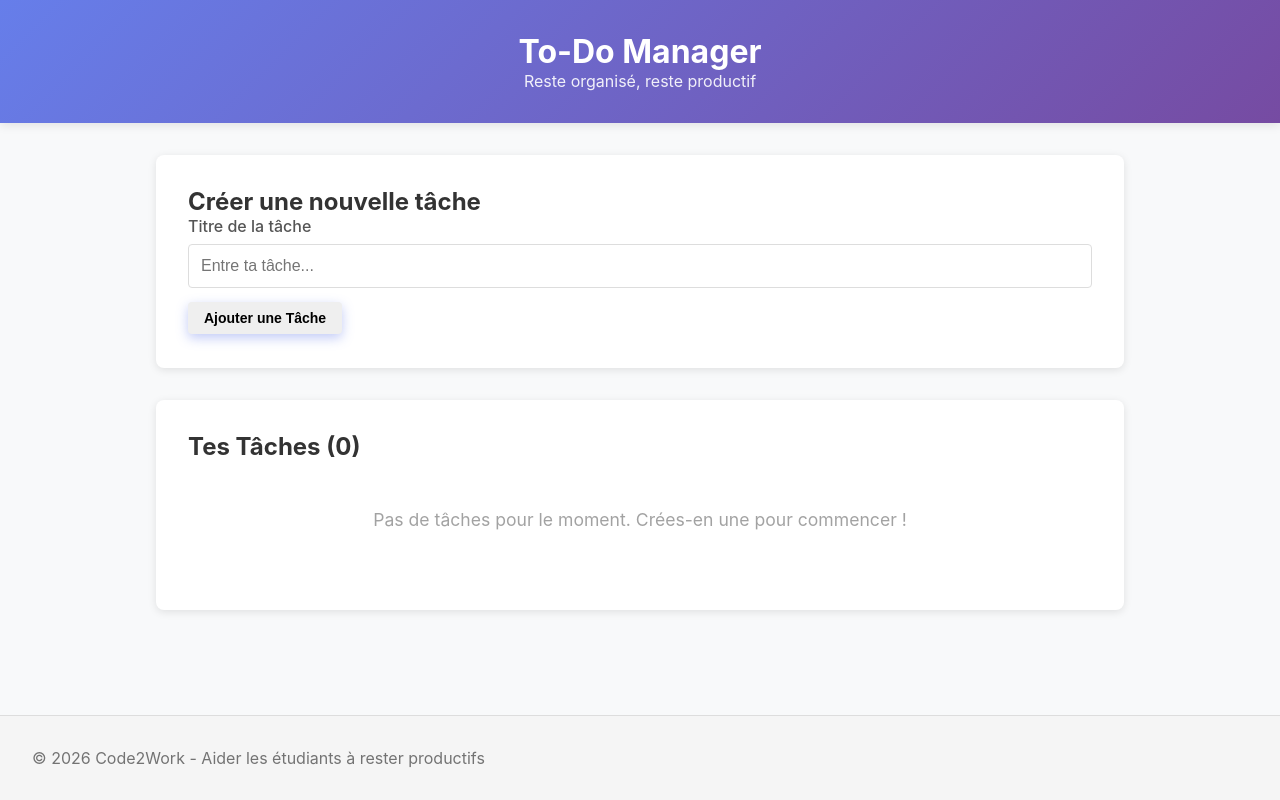
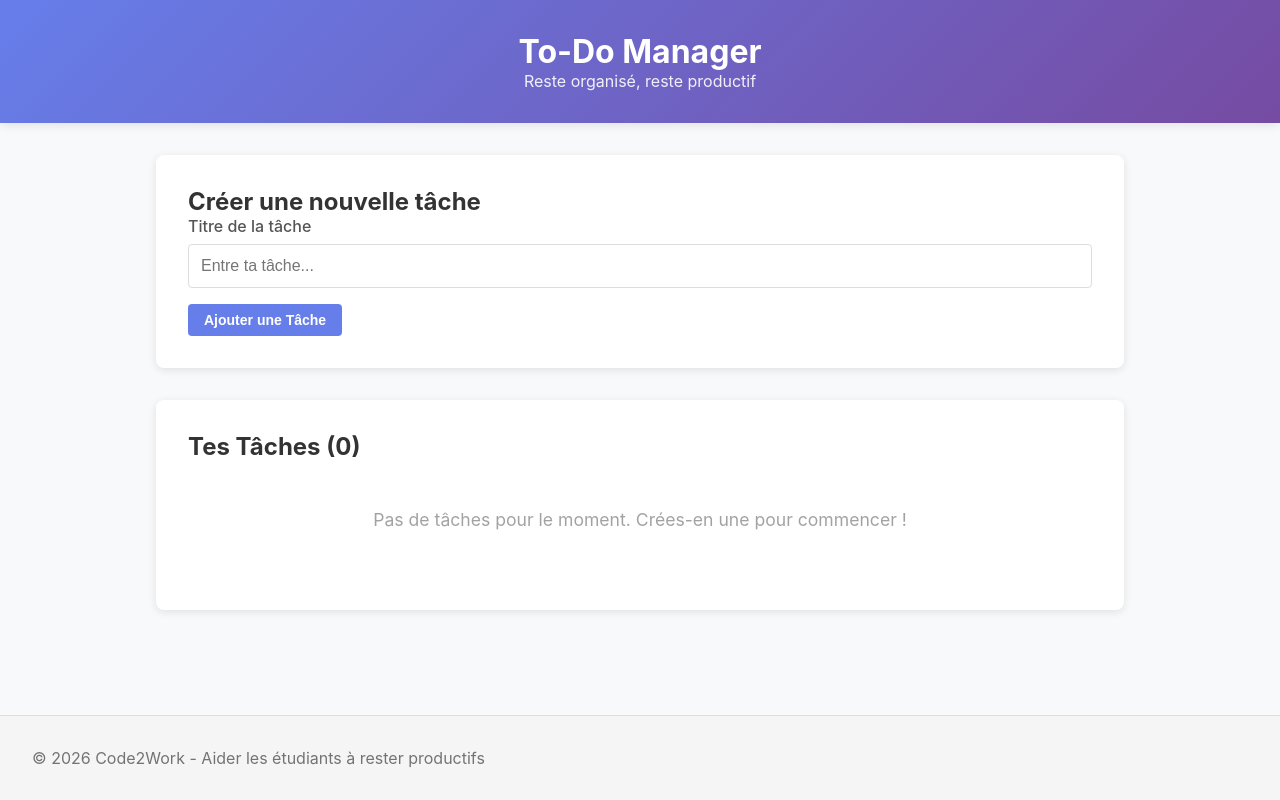
Before and after one commit to Mvth1s/To-Do-Manager, a Vue app in the folder IDV-VUJS/day05/to-do-manager/: page / in a window 1280 px wide. Built offline with nearby package versions, Linux system fonts and the light colour scheme; the HTML template or start-up script is replaced by a standard one.

Commit message:
idv_vujs: correction de taskForm

```diff
--- a/IDV-VUJS/day05/to-do-manager/src/App.vue
+++ b/IDV-VUJS/day05/to-do-manager/src/App.vue
@@ -25,7 +25,8 @@ const validateInput = (): boolean => {
   return true
 }
 
-const createTask = (): void => {
+const createTask = (title: string): void => {
+  newTaskTitle.value = title
   if (!validateInput()) return
 
   const task: Task = {
@@ -81,7 +82,7 @@ onMounted(() => {
 <template>
   <Header />
   <main class="container">
-    <TaskForm :newTaskTitle="newTaskTitle" :errorMessage="errorMessage" @createTask="createTask" />
+    <TaskForm :errorMessage="errorMessage" @createTask="createTask" />
     <TaskList :tasks="tasks" @updateStatus="updateTaskStatus" @deleteTask="deleteTask" />
   </main>
   <Footer />
--- a/IDV-VUJS/day05/to-do-manager/src/components/TaskForm.vue
+++ b/IDV-VUJS/day05/to-do-manager/src/components/TaskForm.vue
@@ -1,24 +1,32 @@
 <script setup lang="ts">
+import {ref} from 'vue'
+
 defineProps<{
-  newTaskTitle: string
   errorMessage: string
 }>()
 
 defineEmits<{
-  createTask: []
+  createTask: [title: string]
 }>()
+
+const inputTitle = ref<string>('')
+
+const handleSubmit = () => {
+  $emit('createTask', inputTitle.value)
+  inputTitle.value=''
+}
 </script>
 
 <template>
   <div class="task-form">
     <h2>Créer une nouvelle tâche</h2>
 
-    <form @submit.prevent="createTask">
+    <form @submit.prevent="handleSubmit">
       <div class="form-group">
         <label for="title">Titre de la tâche</label>
         <input
           id="title"
-          v-model="nextTaskTitle"
+          v-model="inputTitle"
           type="text"
           placeholder="Entre ta tâche..."
           class="input"
@@ -88,8 +96,12 @@ label {
   transition: all 0.3s ease;
 }
 
-.btn-primary {
-  transform: translateY(-2px);
+.btn-primary{
+  background: #667eea;
+  color: white;
+}
+.btn-primary:hover {
+  background: #5568d3;
   box-shadow: 0 4px 12px rgba(102, 126, 234, 0.4);
 }
 </style>
```
